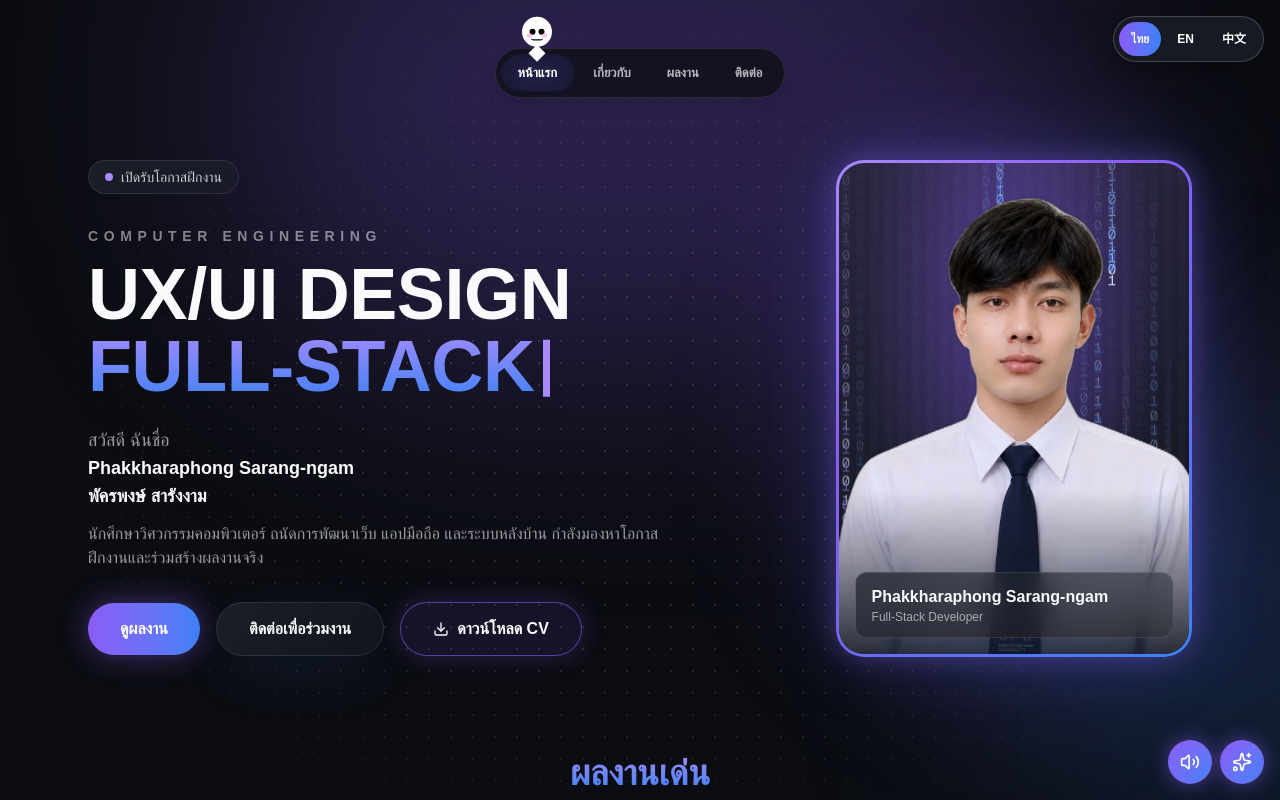
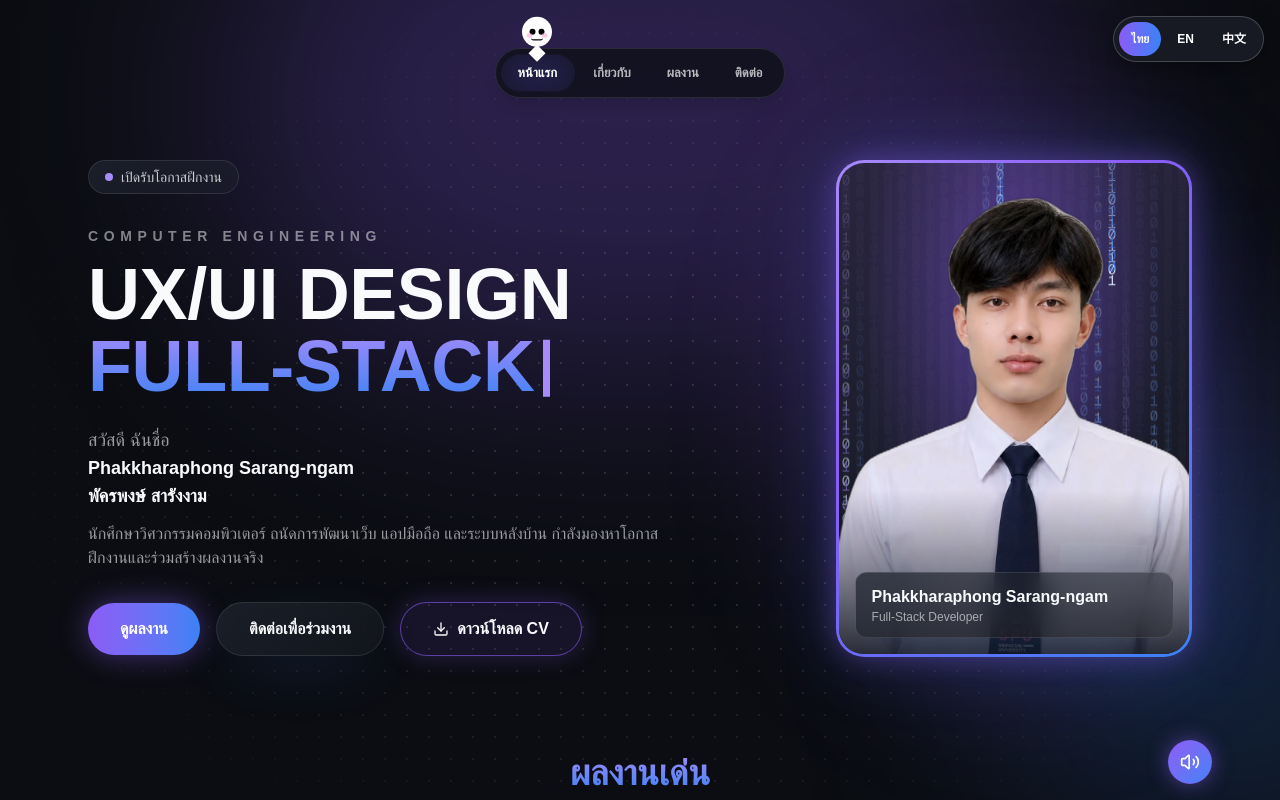
Before and after one commit to phakkharaphong2004/my-portfolio, a Next.js app: page / in a window 1280 px wide. Shown: the top 800 px of the page. Built offline with nearby package versions, Linux system fonts and the light colour scheme.

Commit message:
add boot intro, cursor glow, tag filter, card tilt

```diff
--- a/app/layout.tsx
+++ b/app/layout.tsx
@@ -4,9 +4,7 @@ import "./globals.css";
 import Navbar from "./components/Navbar";
 import { LangProvider } from "./components/LangProvider";
 import LangSwitcher from "./components/LangSwitcher";
-import FallingIcons from "./components/FallingIcons";
 import SoundManager from "./components/SoundManager";
-import CursorGlow from "./components/CursorGlow";
 import BootIntro from "./components/BootIntro";
 import ClickRipple from "./components/ClickRipple";
 
@@ -40,9 +38,7 @@ export default function RootLayout({
         <LangProvider>
           <Navbar />
           <LangSwitcher />
-          <FallingIcons />
           <SoundManager />
-          <CursorGlow />
           <BootIntro />
           <ClickRipple />
           {children}
```
